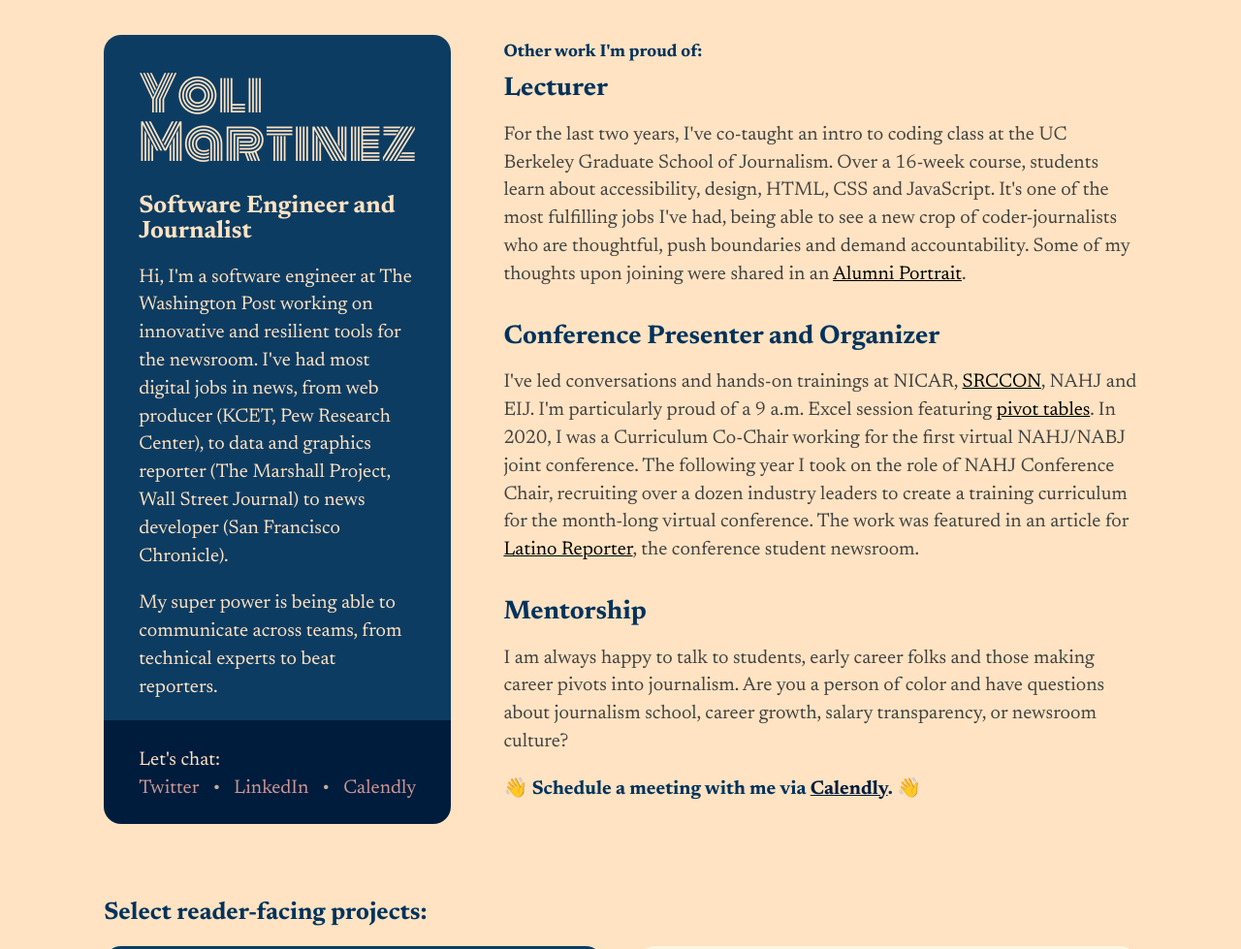
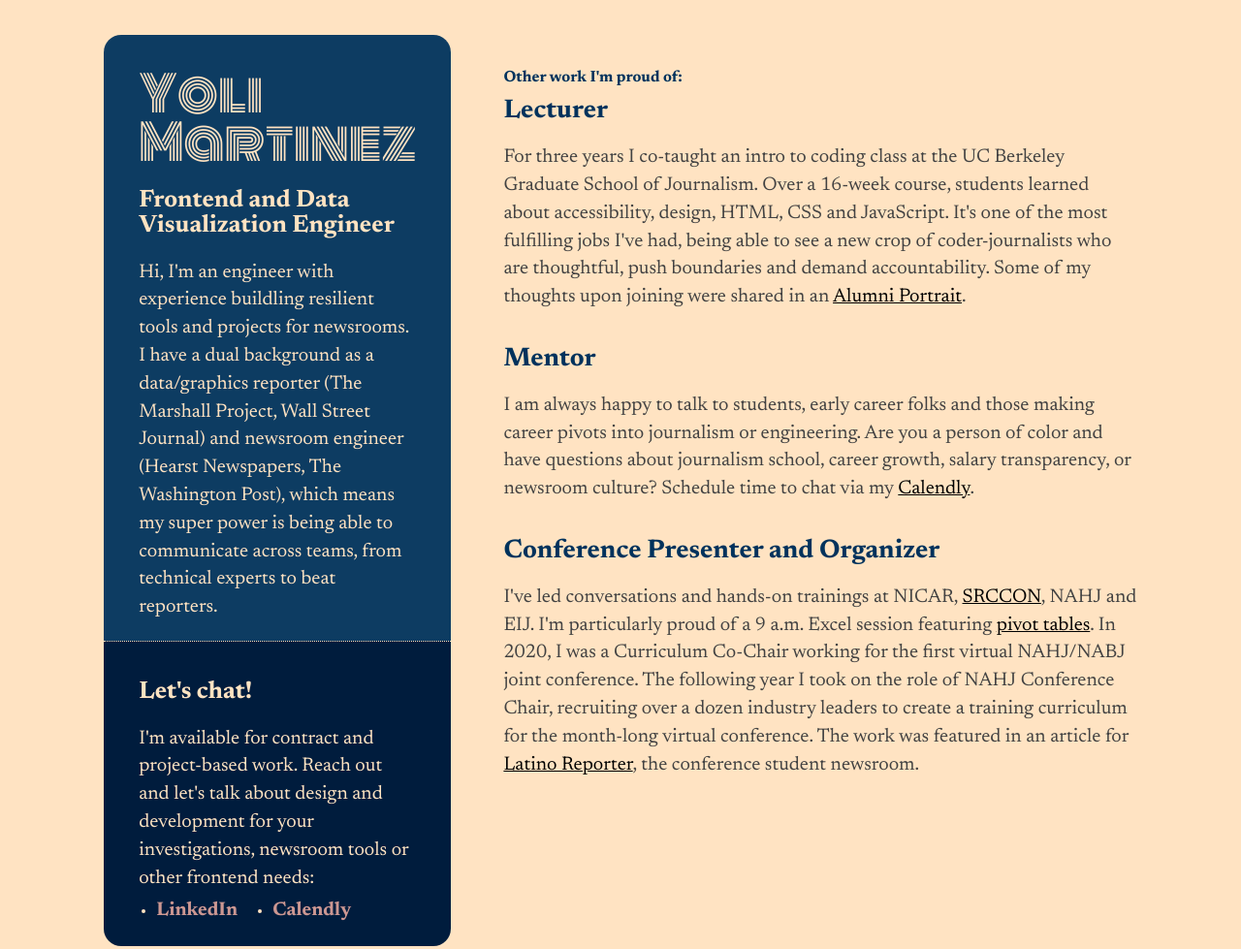
Before and after one commit to yolimartinez/yolimartinez.github.io, a website: page index.html in a window 1280 px wide. Shown: the top 979 px of the page at 97% size. Drawn offline with Linux system fonts and the light colour scheme.

Commit message:
refactor: content and minor styling

```diff
--- a/index.html
+++ b/index.html
@@ -8,15 +8,15 @@
   <meta name="author" content="Yoli Martinez">
 
   <meta property="og:type" content="website" />
-  <meta property="og:title" content="Yoli Martinez | Engineer, Data Journalist and Graphics Reporter" />
+  <meta property="og:title" content="Yoli Martinez | Frontend and Data Viz Engineer" />
   <meta property="og:description" content="Portfolio featuring graphics, data and engineering work." />
   <meta property="og:url" content="https://yolimartinez.github.io/" />
   <meta property="og:image" content="./assets/socialimage.png" />
-  <meta name="twitter:title" content="Yoli Martinez | Engineer, Data Journalist and Graphics Reporter">
+  <meta name="twitter:title" content="Yoli Martinez | Frontend and Data Viz Engineer">
   <meta name="twitter:description" content="Portfolio featuring graphics, data and engineering work.">
   <meta name="twitter:image" content="./assets/socialimage.png">
   <meta name="twitter:card" content="summary_large_image">
-  <title>Yoli Martinez | Engineer, Data Journalist and Graphics Reporter</title>
+  <title>Yoli Martinez | Frontend and Data Viz Engineer</title>
   <link rel="stylesheet" href="./styles/main.css">
   <link rel="preconnect" href="https://fonts.googleapis.com">
 <link rel="preconnect" href="https://fonts.gstatic.com" crossorigin>
@@ -24,34 +24,36 @@
 </head>
 <body>
   <main>
-    <div class="introBox">
+    <section class="introBox">
       <section class="bio">
         <div class="mainDes">
-          <h1>Yoli<br> Martinez</h1>
-          <h2>Software Engineer and Journalist</h2>
-          <p>Hi, I'm a software engineer at The Washington Post working on innovative and resilient tools for the newsroom. I've had most digital jobs in news, from web producer (KCET, Pew Research Center), to data and graphics reporter (The Marshall Project, Wall Street Journal) to news developer (San Francisco Chronicle).</p>
-          <p>My super power is being able to communicate across teams, from technical experts to beat reporters.</p>
-          <div class="contact">
-            <p>Let's chat:</p>
-            <div class="social">
-              <a href="https://twitter.com/yoli_martinez">Twitter</a><span>&#x2022;</span>
-              <a href="https://www.linkedin.com/in/yolandamartinez2">LinkedIn</a><span>&#x2022;</span>
-              <a href="https://calendly.com/yoli-martinez">Calendly</a>
-            </div>
-          </div>
+          <header>
+            <h1>Yoli<br> Martinez</h1>
+            <h2>Frontend and Data Visualization Engineer</h2>
+          </header>
+          <section>
+            <p>Hi, I'm an engineer with experience buildling resilient tools and projects for newsrooms. I have a dual background as a data/graphics reporter (The Marshall Project, Wall Street Journal) and  newsroom engineer (Hearst Newspapers, The Washington Post), which means my super power is being able to communicate across teams, from technical experts to beat reporters.</p>
+          </section>
+          <section class="contact">
+            <h2>Let's chat!</h2>
+            <p>I'm available for contract and project-based work. Reach out and let's talk about design and development for your investigations, newsroom tools or other frontend needs:</p>
+            <ul class="social">
+              <li><a href="https://www.linkedin.com/in/yolandamartinez2">LinkedIn</a></li>
+              <li><a href="https://calendly.com/yoli-martinez">Calendly</a></li>
+            </ul>
+          </section>
         </div>
       </section>
       <section class="proud">
         <h2>Other work I'm proud of:</h2>
         <h3>Lecturer</h3>
-        <p>For the last two years, I've co-taught an intro to coding class at the UC Berkeley Graduate School of Journalism. Over a 16-week course, students learn about accessibility, design, HTML, CSS and JavaScript. It's one of the most fulfilling jobs I've had, being able to see a new crop of coder-journalists who are thoughtful, push boundaries and demand accountability. Some of my thoughts upon joining were shared in an <a href="https://journalism.berkeley.edu/alumni-portrait-yoli-martinez/">Alumni Portrait</a>.</p>
+        <p>For three years I co-taught an intro to coding class at the UC Berkeley Graduate School of Journalism. Over a 16-week course, students learned about accessibility, design, HTML, CSS and JavaScript. It's one of the most fulfilling jobs I've had, being able to see a new crop of coder-journalists who are thoughtful, push boundaries and demand accountability. Some of my thoughts upon joining were shared in an <a href="https://journalism.berkeley.edu/alumni-portrait-yoli-martinez/">Alumni Portrait</a>.</p>
+        <h3>Mentor</h3>
+        <p>I am always happy to talk to students, early career folks and those making career pivots into journalism or engineering. Are you a person of color and have questions about journalism school, career growth, salary transparency, or newsroom culture? Schedule time to chat via my <a href="https://calendly.com/yoli-martinez">Calendly</a>.</p>
         <h3>Conference Presenter and Organizer</h3>
         <p>I've led conversations and hands-on trainings at NICAR, <a href="https://2021.srccon.org/schedule/#_session-fri-talk">SRCCON</a>, NAHJ and EIJ. I'm particularly proud of a 9 a.m. Excel session featuring <a href="https://twitter.com/frankwords/status/1169998356132880387/retweets/with_comments">pivot tables</a>. In 2020, I was a Curriculum Co-Chair working for the first virtual NAHJ/NABJ joint conference. The following year I took on the role of NAHJ Conference Chair, recruiting over a dozen industry leaders to create a training curriculum for the month-long virtual conference. The work was featured in an article for <a href="http://latinoreporter.org/2021/gente-de-nahj-with-weeks-of-pre-conference-training-chair-yoli-martinez-ran-the-longest-convention-ever/">Latino Reporter</a>, the conference student newsroom.</p>
-        <h3>Mentorship</h3>
-        <p>I am always happy to talk to students, early career folks and those making career pivots into journalism. Are you a person of color and have questions about journalism school, career growth, salary transparency, or newsroom culture? </p>
-        <p>&#128075; <strong>Schedule a meeting with me via <a href="https://calendly.com/yoli-martinez" target="_blank">Calendly</a>.</strong> &#128075;</p>
       </section>
-    </div>
+    </section>
     <section class="workSamples">
       <h2>Select reader-facing projects:</h2>
       <div class="vizDiv">
--- a/styles/main.css
+++ b/styles/main.css
@@ -42,8 +42,8 @@
 .proud h2 {
   color: #FFE3C2;
   mix-blend-mode: exclusion;
-  font-size: 1rem;
-  margin-top: 0.5rem;
+  font-size: 0.9rem;
+  margin-top: 0;
 }
 .proud h3 {
   color: #FFE3C2;
@@ -63,10 +63,10 @@
   padding: 2rem 2rem 0 2rem;
 }
 
-.mainDes h2 {
+/* .mainDes h2 {
   margin: 1.5rem 0 1rem 0;
   color: black;
-}
+} */
 .proud {
   margin: 1.5rem;
 }
@@ -98,6 +98,7 @@
   color: black;
   margin: 0 -2rem 2rem -2rem;
   padding: 1rem 2rem 1.5rem 2rem;
+  border-top: 1px dotted black;
 }
 
 .contact p {
@@ -105,10 +106,13 @@
 }
 
 .social {
-  margin: 0.2rem auto;
+  margin: 0.5rem auto;
   display: flex;
-  justify-content: space-between;
+  justify-content: flex-start;
   margin-bottom: 0;
+  gap: 2rem;
+  padding-left: 1rem;
+  font-weight: 900;
 }
 
 .social a, .social a:visited {
@@ -139,7 +143,7 @@
 }
 
 .workSamples {
-  padding: 0;
+  padding: 1.5rem;
 }
 
 .selectedWork {
@@ -217,7 +221,7 @@
   }
   .proud {
     flex: 2 1 0;
-    padding: 0 0 0 3rem;
+    padding: 2rem 0 0 3rem;
     margin: 0;
   }
   .vizDiv {
```
